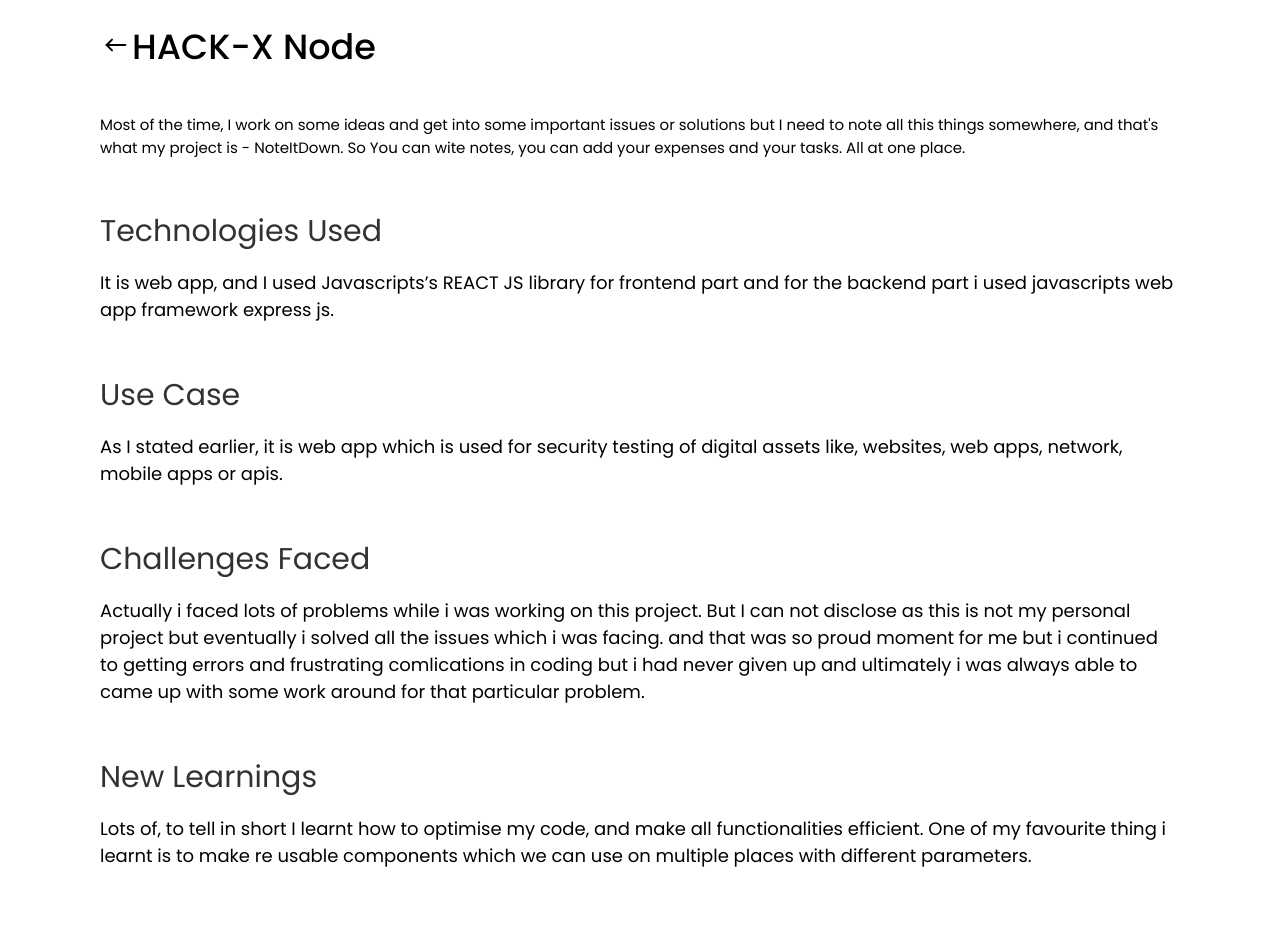
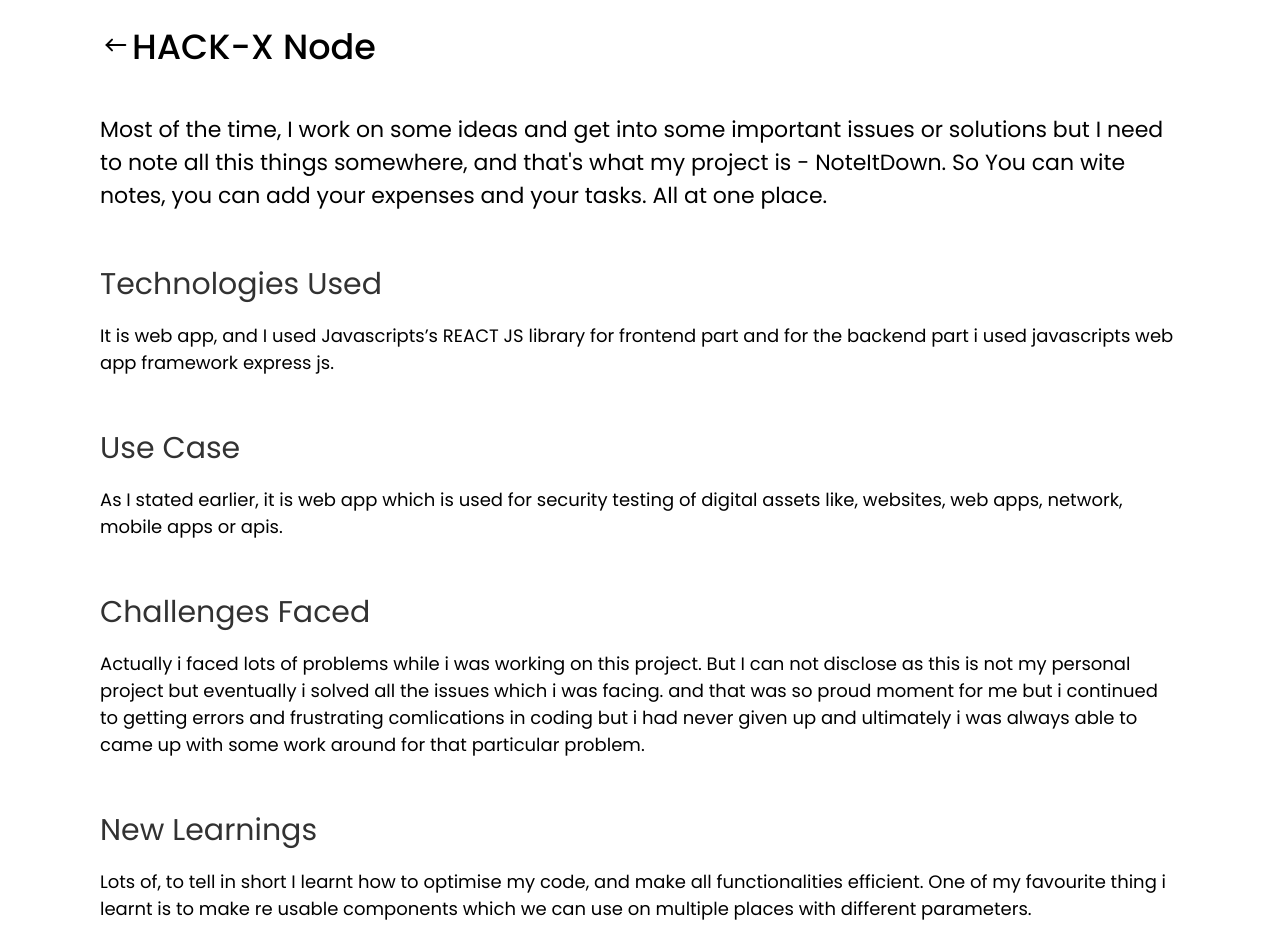
Before and after one commit to Kshirsagar-Govind/the-portfolio, a React (Create React App) app: page /project-hack-x-node in a window 1280 px wide. Before the commit the page ends 889 px from the top, so only its background shows below. Built offline with nearby package versions, Linux system fonts and the light colour scheme.

Commit message:
again change

```diff
--- a/src/Components/CSS/case-study-page.css
+++ b/src/Components/CSS/case-study-page.css
@@ -34,7 +34,7 @@
 }
 
 .case-study-para p {
-  font-size: 1.5rem;
+  font-size: 2.2rem;
 }
 .case-study-para button {
   background-color: transparent;
```
